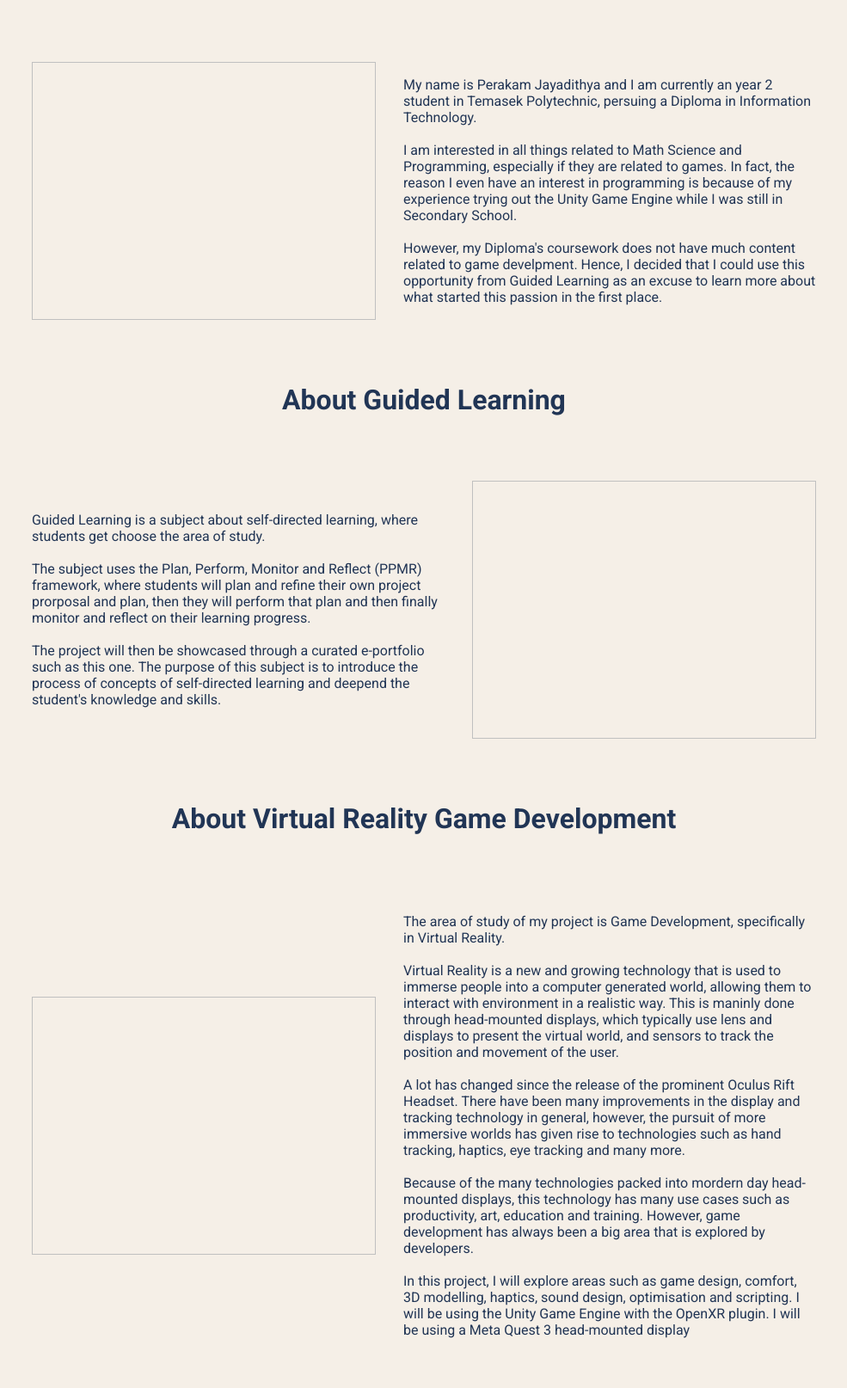
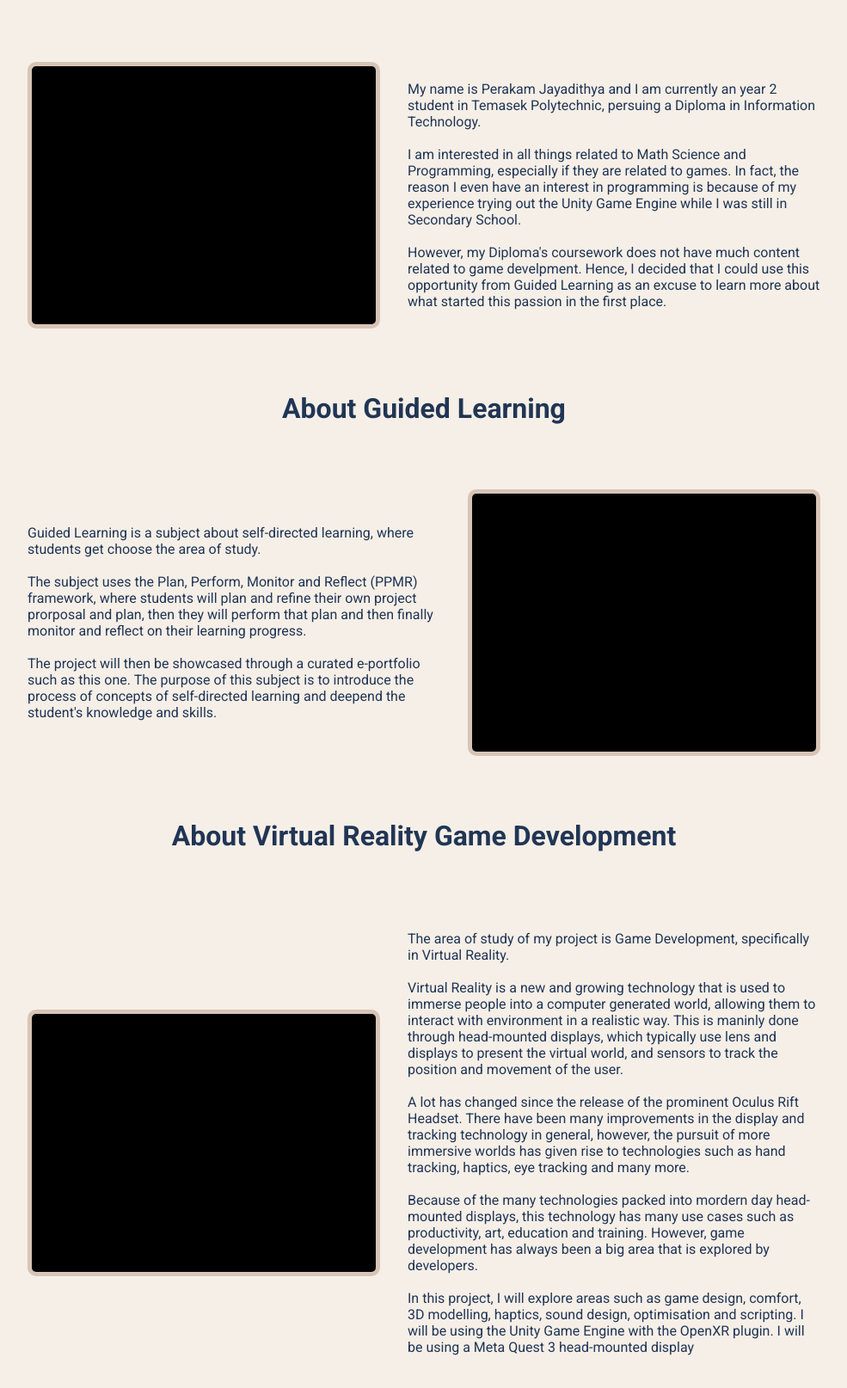
Before and after one commit to Flairseed/gl-vr-game-development, a plain HTML site: page e-portfolio/index.html in a window 1280 px wide. Shown: the part 454-2068 px from the top of the page at 86% size, without its empty margins (147-1132 px from the left). Drawn offline with Linux system fonts and the light colour scheme.

Commit message:
update: update format of placeholder images

```diff
--- a/e-portfolio/index.html
+++ b/e-portfolio/index.html
@@ -19,7 +19,7 @@
       </h1>
       <ul>
         <li><a href="">Introduction</a></li>
-        <li><a href="">My Learning</a></li>
+        <li><a href="./pages/myLearning.html">My Learning</a></li>
         <li><a href="">Project</a></li>
       </ul>
     </div>
@@ -29,7 +29,11 @@
     <div class="section">
       <h2>About me</h2>
       <div class="entry">
-        <img height="300", width="400">
+        <figure>
+          <div class="image-background">
+            <img>
+          </div>
+        </figure>
         <p>
           My name is Perakam Jayadithya and I am currently an year
           2 student in Temasek Polytechnic, persuing a Diploma in
@@ -64,11 +68,19 @@
           is to introduce the process of concepts of self-directed
           learning and deepend the student's knowledge and skills.
         </p>
-        <img height="300", width="400">
+        <figure>
+          <div class="image-background">
+            <img>
+          </div>
+        </figure>
       </div>
       <h2>About Virtual Reality Game Development</h2>
       <div class="entry">
-        <img height="300", width="400">
+        <figure>
+          <div class="image-background">
+            <img>
+          </div>
+        </figure>
         <p>
           The area of study of my project is Game Development,
           specifically in Virtual Reality.<br/><br/>
```
